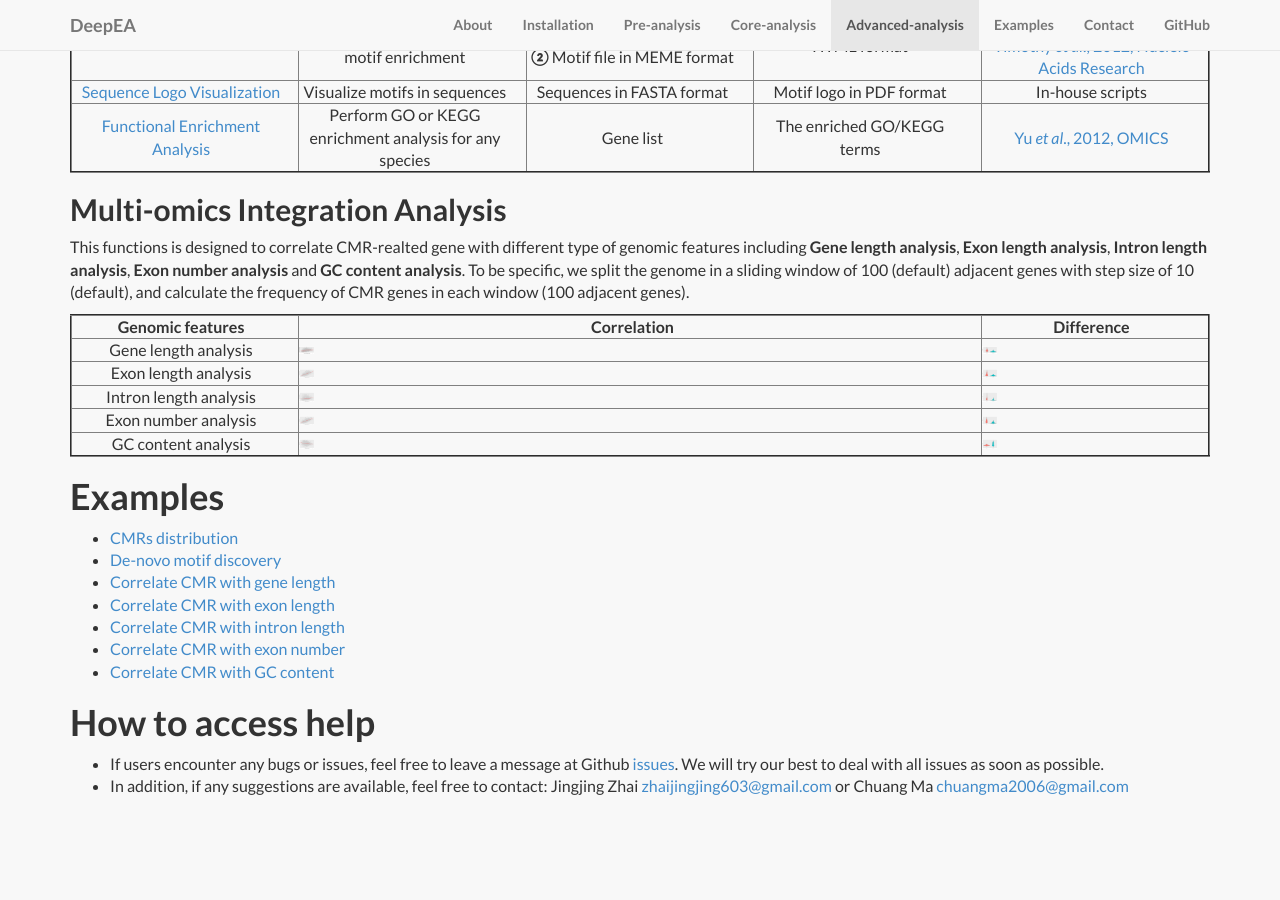
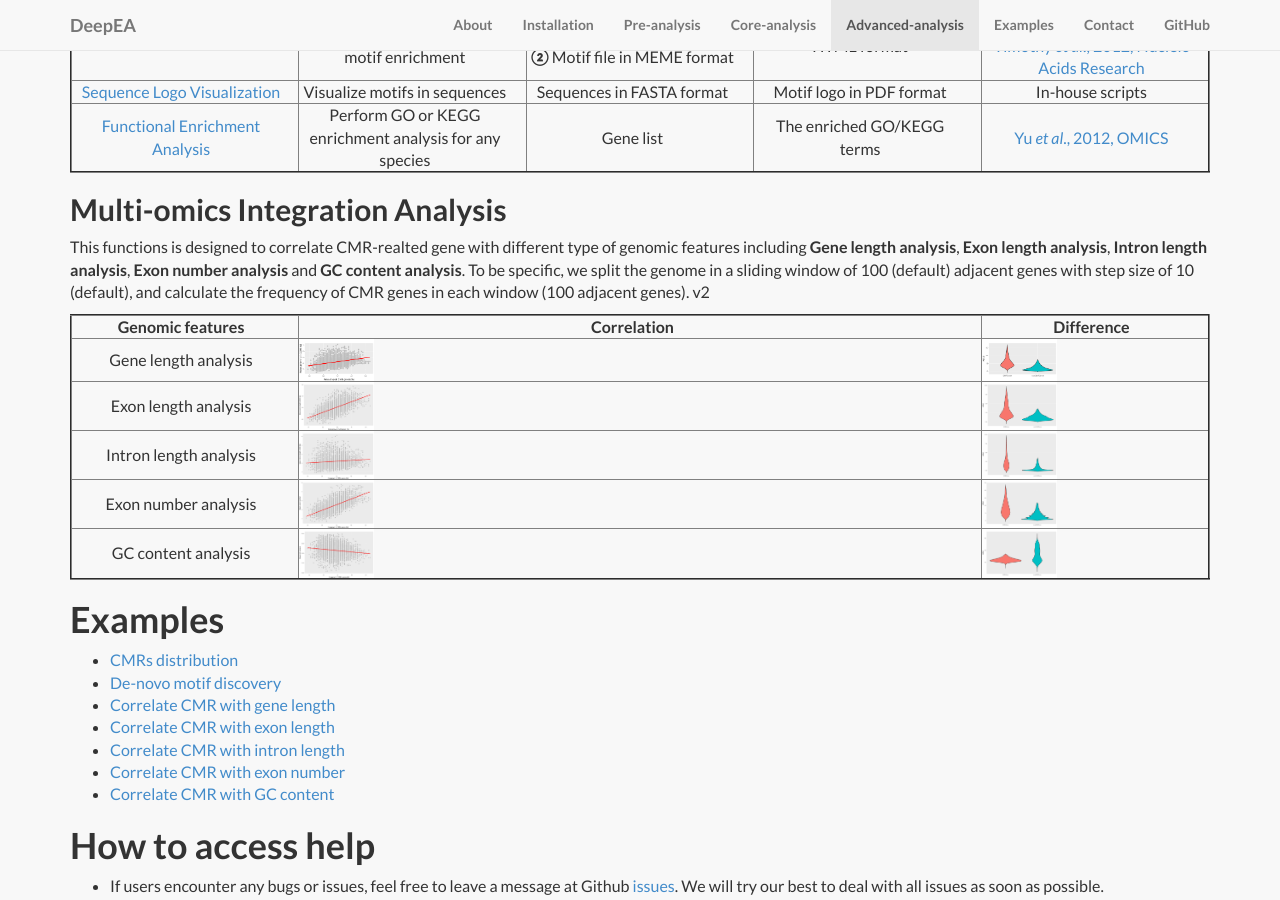
Before and after one commit to cma2015/deepEA, a Jekyll site: the page built from index.md, in a window 1280 px wide and 900 px high, scrolled down 8859 px. Built offline with Jekyll 4.4.1, drawn with Linux system fonts in a browser that asks for light colours; nearby versions of some CDN libraries; library files that are not in the unit come from our copies; our own code applies the rules of GitHub Pages for plain Markdown files.

Commit message:
Update # Examples on 16:54pm, 2019/12/07

```diff
--- a/index.md
+++ b/index.md
@@ -600,7 +600,7 @@
 
 
 ## Multi-omics Integration Analysis
-This functions is designed to correlate CMR-realted gene with different type of genomic features including **Gene length analysis**, **Exon length analysis**, **Intron length analysis**, **Exon number analysis** and **GC content analysis**. To be specific, we split the  genome in a sliding window of 100 (default) adjacent genes with step size of 10 (default), and calculate the frequency of CMR genes in each window (100 adjacent genes).
+This functions is designed to correlate CMR-realted gene with different type of genomic features including **Gene length analysis**, **Exon length analysis**, **Intron length analysis**, **Exon number analysis** and **GC content analysis**. To be specific, we split the  genome in a sliding window of 100 (default) adjacent genes with step size of 10 (default), and calculate the frequency of CMR genes in each window (100 adjacent genes). v2
 
 <div style="text-align:center">
 <table border="2" align="center" cellspacing="0" cellpadding="">
@@ -611,28 +611,28 @@
     </tr>
     <tr>
         <td>Gene length analysis</td>
-        <td><img align="left" src="assets/img/Correlation_CMR_gene_length.png" alt="Correlation of CMR-related genes with gene length analysis" width="15px" valign="middle"></td>
-        <td><img align="left" src="assets/img/Difference_CMR_gene_length.png" alt="Difference of CMR-related genes with gene length analysis" width="15px" valign="middle"></td>
+        <td><img align="left" src="assets/img/Correlation_CMR_gene_length.png" alt="Correlation of CMR-related genes with gene length analysis" width="75px" valign="middle"></td>
+        <td><img align="left" src="assets/img/Difference_CMR_gene_length.png" alt="Difference of CMR-related genes with gene length analysis" width="75px" valign="middle"></td>
     </tr>
     <tr>
         <td>Exon length analysis</td>
-        <td><img align="left" src="assets/img/Correlation_CMR_exon_length.png" alt="Correlation of CMR-related genes with exon length analysis" width="15px" valign="middle"></td>
-        <td><img align="left" src="assets/img/Difference_CMR_exon_length.png" alt="Difference of CMR-related genes with exon length analysis" width="15px" valign="middle"></td>
+        <td><img align="left" src="assets/img/Correlation_CMR_exon_length.png" alt="Correlation of CMR-related genes with exon length analysis" width="75px" valign="middle"></td>
+        <td><img align="left" src="assets/img/Difference_CMR_exon_length.png" alt="Difference of CMR-related genes with exon length analysis" width="75px" valign="middle"></td>
     </tr>
     <tr>
         <td>Intron length analysis</td>
-        <td><img align="left" src="assets/img/Correlation_CMR_intron_length.png" alt="Correlation of CMR-related genes with intron length analysis" width="15px" valign="middle"></td>
-        <td><img align="left" src="assets/img/Difference_CMR_intron_length.png" alt="Difference of CMR-related genes with intron length analysis" width="15px" valign="middle"></td>
+        <td><img align="left" src="assets/img/Correlation_CMR_intron_length.png" alt="Correlation of CMR-related genes with intron length analysis" width="75px" valign="middle"></td>
+        <td><img align="left" src="assets/img/Difference_CMR_intron_length.png" alt="Difference of CMR-related genes with intron length analysis" width="75px" valign="middle"></td>
     </tr>
     <tr>
         <td>Exon number analysis</td>
-        <td><img align="left" src="assets/img/Correlation_CMR_exon_number.png" alt="Correlation of CMR-related genes with exon number analysis" width="15px" valign="middle"></td>
-        <td><img align="left" src="assets/img/Difference_CMR_exon_number.png" alt="Difference of CMR-related genes with exon number analysis" width="15px" valign="middle"></td>
+        <td><img align="left" src="assets/img/Correlation_CMR_exon_number.png" alt="Correlation of CMR-related genes with exon number analysis" width="75px" valign="middle"></td>
+        <td><img align="left" src="assets/img/Difference_CMR_exon_number.png" alt="Difference of CMR-related genes with exon number analysis" width="75px" valign="middle"></td>
     </tr>
     <tr>
         <td>GC content analysis</td>
-        <td><img align="left" src="assets/img/Correlation_CMR_GC_content.png" alt="Correlation of CMR-related genes with GC content analysis" width="15px" valign="middle"></td>
-        <td><img align="left" src="assets/img/Difference_CMR_GC_content.png" alt="Difference of CMR-related genes with GC content analysis" width="15px" valign="middle"></td>
+        <td><img align="left" src="assets/img/Correlation_CMR_GC_content.png" alt="Correlation of CMR-related genes with GC content analysis" width="75px" valign="middle"></td>
+        <td><img align="left" src="assets/img/Difference_CMR_GC_content.png" alt="Difference of CMR-related genes with GC content analysis" width="75px" valign="middle"></td>
     </tr>
 </table>
 </div>
```
